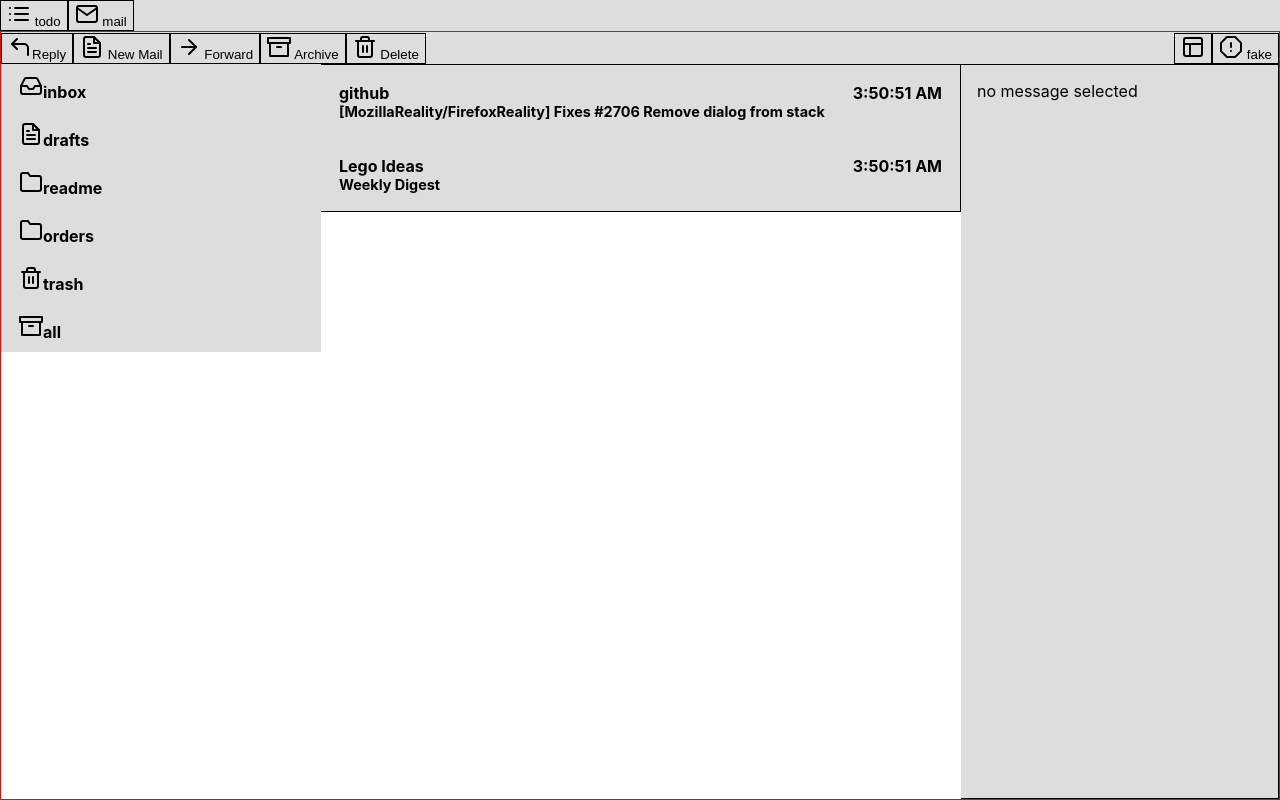
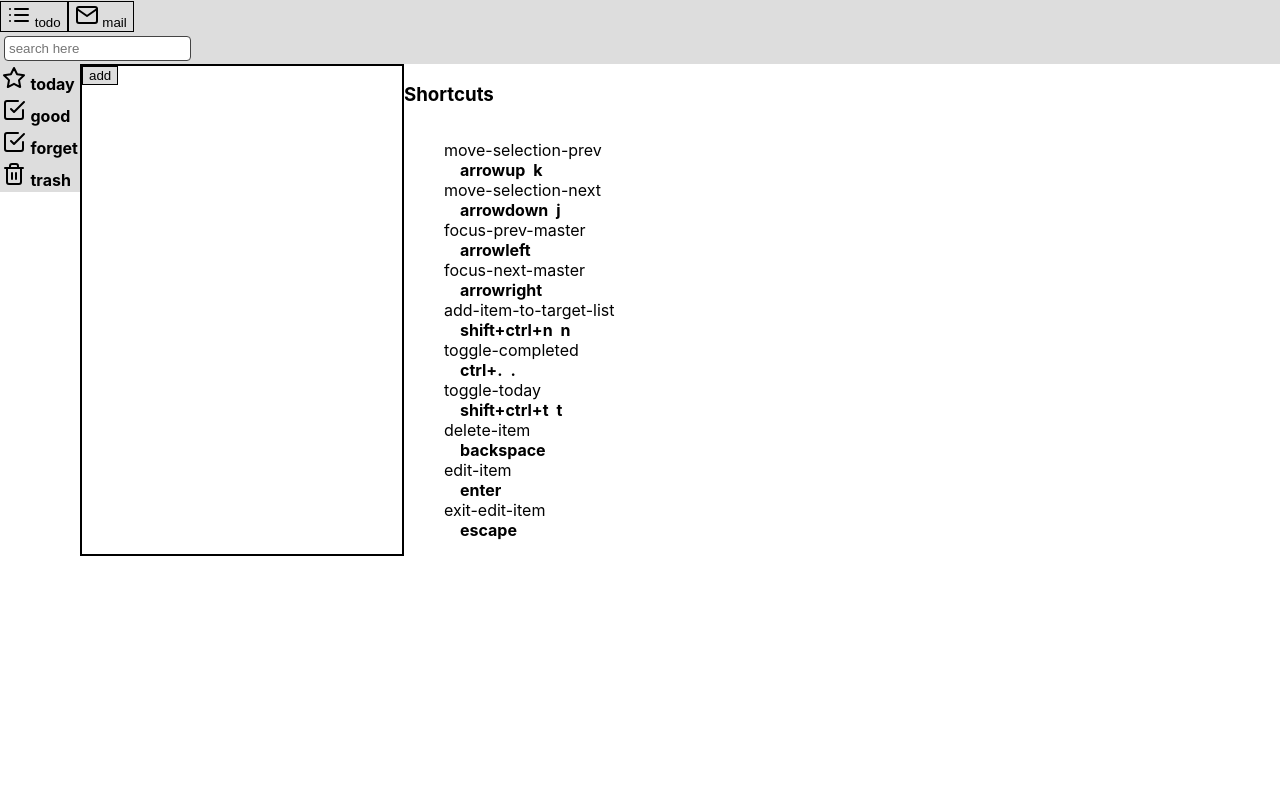
Before and after one commit to joshmarinacci/todomanager, a React (Create React App) app: page / in a window 1280 px wide. Built offline with nearby package versions, Linux system fonts and the light colour scheme.

Commit message:
switch todo app to new list system make the itemviewitem steal focus for itself so the event handlers work

```diff
--- a/src/App.js
+++ b/src/App.js
@@ -6,7 +6,7 @@ import {MailApp} from './mailapp.js'
 import {List, Mail} from "react-feather"
 
 function App() {
-    const [app, setApp] = useState('mail')
+    const [app, setApp] = useState('todo')
     const switchTodo = () => setApp('todo')
     const switchMail = () => setApp('mail')
     let appcontent = ""
--- a/src/items.js
+++ b/src/items.js
@@ -1,6 +1,6 @@
 import React, {useContext, useEffect, useRef, useState} from 'react'
 import {ActionContext, useActionScope} from './actions.js'
-import {HBox, makeClassNames, PopupButton, Spacer, VBox} from './layout.js'
+import {FocusContext, GenericListView, HBox, makeClassNames, PopupButton, Spacer, VBox} from './layout.js'
 import {StorageContext, useObjectUpdate, useQuery} from './storage.js'
 import {Star, File} from 'react-feather'
 
@@ -21,8 +21,6 @@ const ItemEditPanel = ({item, setEditing}) => {
     const endEditing = () => setEditing(false)
 
     const handlers = useActionScope('edit-item',{
-        'toggle-completed': toggleCompleted,
-        'toggle-today': toggleToday,
         'exit-edit-item': endEditing,
     })
 
@@ -58,27 +56,26 @@ const ItemEditPanel = ({item, setEditing}) => {
     </div>
 }
 
-const ItemViewItem = ({item, setEditing, isSelected, setSelected, listFocused})=>{
+const ItemViewItem = ({item, setEditing, focusName, selected})=>{
     const hbox = useRef()
     const storage = useContext(StorageContext)
     const [setProp] = useObjectUpdate(storage,'items',item)
     const toggleCompleted = () => setProp('completed',!item.completed)
-    const toggleToday = () => setProp('today',!item.today)
+    const fm = useContext(FocusContext)
+    useEffect(() => {
+        const check = () => {
+            if (hbox.current && selected && fm.getMasterFocus() === focusName) hbox.current.focus()
+        }
+        check()
+        fm.on(check)
+        return ()=>fm.off(check)
+    })
     const handlers = useActionScope('item',{
-        'toggle-completed': toggleCompleted,
-        'toggle-today': toggleToday,
         'edit-item': ()=>  setEditing(true),
         'exit-edit-item': ()=>setEditing(false),
-        'delete-item':()=> setProp('deleted',!item.deleted),
     })
 
-    useEffect(()=>{
-        if(listFocused && isSelected && hbox.current) {
-            hbox.current.focus()
-        }
-    },[listFocused, isSelected])
     const cls = makeClassNames({
-        'selected':isSelected,
         'hbox':true,
         'todo-item':true,
         'deleted':item.deleted,
@@ -87,9 +84,8 @@ const ItemViewItem = ({item, setEditing, isSelected, setSelected, listFocused})=
                 tabIndex={0}
                 className={cls}
                 onKeyDown={handlers.onKeyDown}
-                onClick={() => setSelected(item)}
                 onDoubleClick={()=>setEditing(true)}
-    >
+        >
         <TodayIndicator item={item}/>
         <input type="checkbox" checked={item.completed} onChange={toggleCompleted}/>
         <VBox>
@@ -116,47 +112,53 @@ const NotesIndicator = ({item})=>{
         return <b className={'empty-icon'}></b>
     }
 }
-const TodoItemView = ({setSelected, isSelected, item, listFocused})=>{
+const TodoItemView = ({item, focusName, selected})=>{
     const [editing, setEditing] = useState(false)
     if(editing) {
         return <ItemEditPanel item={item} setEditing={setEditing}/>
     } else {
-        return <ItemViewItem item={item} setEditing={setEditing} setSelected={setSelected} isSelected={isSelected} listFocused={listFocused}/>
+        return <ItemViewItem item={item} setEditing={setEditing} focusName={focusName} selected={selected}/>
     }
 }
 
 export const ItemsListView = ({query, project, focused}) => {
     const storage = useContext(StorageContext)
-    const [items] = useQuery(query)
-    const [sel, setSel] = useState(items[0])
-    useEffect(()=>{
-        if(items.length > 0) {
-            setSel(items[0])
-        } else {
-            setSel(null)
-        }
-    },[project,query,focused])
+    const [sel, setSel] = useState(null)
     const addItem = () => {
-        const item = am.getAction("add-item-to-target-list")(storage,project)
+        const item = storage.insert('items', {
+            title: 'empty item',
+            tags: [],
+            project:project.id,
+            completed:false,
+            today:(project.special && project.title === 'today'),
+            notes:"",
+            deleted:false,
+        })
         setSel(item)
     }
+    const fm = useContext(FocusContext)
     const handlers = useActionScope('list',{
-        'move-selection-prev':()=>{
-            const index = items.indexOf(sel)
-            if(index > 0) setSel(items[index-1])
+        'focus-prev-master': () => {
+            fm.setMasterFocus('projects')
         },
-        'move-selection-next':()=>{
-            const index = items.indexOf(sel)
-            if(index < items.length-1) setSel(items[index+1])
+        'focus-next-master': () => {
         },
         'add-item-to-target-list':addItem,
+        'toggle-completed': ()=>{
+            storage.update('items',sel,'completed',!sel.completed)
+        },
+        'toggle-today': () => {
+            storage.update('items',sel,'today',!sel.today)
+        },
+        'delete-item':(e)=> {
+            if(e.target.classList.contains('todo-item')) {
+                storage.update('items',sel,'deleted',!sel.deleted)
+            }
+        },
     })
-    const am = useContext(ActionContext)
-    const isFocused = (focused==='items')
     const cls = makeClassNames({
         'list-view':true,
         'items-view':true,
-        'focused':isFocused,
     })
     let emptyTrash = ""
     const emptyTrashAction = () => {
@@ -167,15 +169,16 @@ export const ItemsListView = ({query, project, focused}) => {
         emptyTrash = <button onClick={emptyTrashAction}>empty</button>
         addButton = ""
     }
-    return <VBox className={cls}
-                 onKeyDown={handlers.onKeyDown}>
-        {items.map(item => <TodoItemView
-            key={item.id}
-            item={item}
-            isSelected={item===sel}
-            setSelected={setSel}
-            listFocused={isFocused}
-        />)}
+    return <VBox className={cls}  onKeyDown={handlers.onKeyDown}>
+        <GenericListView
+            className={'items-list-view'}
+            ItemTemplate={TodoItemView}
+            selectedItem={sel}
+            setSelectedItem={setSel}
+            focusName={'items'}
+            query={query}
+            autoFocus={false}
+        />
         <HBox>
             {emptyTrash}
             {addButton}
--- a/src/layout.js
+++ b/src/layout.js
@@ -146,6 +146,7 @@ function GenericListItemView({
                                  ItemClassName,
                                  ItemProps,
                                  focusName,
+                                 autoFocus,
                              }) {
 
     const isSelected = item === selectedItem
@@ -158,7 +159,7 @@ function GenericListItemView({
     const fm = useContext(FocusContext)
     useEffect(() => {
         const check = () => {
-            if (hbox.current && item === selectedItem && fm.getMasterFocus() === focusName) {
+            if (hbox.current && item === selectedItem && fm.getMasterFocus() === focusName && autoFocus) {
                 hbox.current.focus()
             }
         }
@@ -176,21 +177,21 @@ function GenericListItemView({
         }}
         tabIndex={0}
     >
-        <ItemTemplate item={item} {...ItemProps}/>
+        <ItemTemplate item={item} focusName={focusName} selected={isSelected} {...ItemProps}/>
     </div>
 }
 
 export function GenericListView({
                              className,
-                             style,
                              query,
                              ItemTemplate,
                              selectedItem,
                              setSelectedItem,
                              ItemClassName,
-    ItemProps,
-    actionHandlers,
-    focusName,
+                             ItemProps,
+                             actionHandlers,
+                             focusName,
+                             autoFocus=true
                          }) {
     const [data] = useQuery(query)
     const css = makeClassNames({
@@ -234,6 +235,7 @@ export function GenericListView({
                 ItemProps={ItemProps}
                 selectedItem={selectedItem}
                 focusName={focusName}
+                autoFocus={autoFocus}
             />
         })}
     </div>
--- a/src/projects.js
+++ b/src/projects.js
@@ -1,36 +1,28 @@
 import React, {useContext, useEffect, useRef, useState} from 'react'
 import {StorageContext, useQuery} from './storage.js'
 import {useActionScope} from './actions.js'
-import {makeClassNames} from './layout.js'
+import {FocusContext, GenericListView, makeClassNames} from './layout.js'
 import {Star, Trash, Trash2, CheckSquare} from "react-feather"
 
-const ProjectItemView = ({selectedProject, setSelectedProject, project, listFocused})=> {
-    const hbox = useRef()
-    useEffect(()=>{
-        if(listFocused && selectedProject === project) hbox.current.focus()
-    },[listFocused, selectedProject, project])
-    const cls = makeClassNames({
-        selected:(project===selectedProject),
-        hbox:true,
-        'project-item':true,
-    })
+const ProjectItemView = ({item})=> {
+    const project = item
     let icon = <CheckSquare/>
     if(project.special && project.title === 'today')  icon = <Star/>
     if(project.special && project.title === 'trash')  icon = <Trash2/>
-    return <div ref={hbox} tabIndex={0} className={cls} key={project.id}
-                onClick={()=>{
-                    setSelectedProject(project)
-                    hbox.current.focus()
-                }}
-    > {icon} <b className={"title"}>{project.title}</b></div>
+    return <div> {icon} <b className={"title"}>{project.title}</b></div>
 }
 
-export const ProjectsListView = ({selectedProject, setSelectedProject, focusedList})=> {
+export const ProjectsListView = ({selectedProject, setSelectedProject})=> {
     const storage = useContext(StorageContext)
     const [apq] = useState(()=> storage.createQuery('projects',()=>true))
     const [projects] = useQuery(apq)
-    const box = useRef()
+    const fm = useContext(FocusContext)
     const handlers = useActionScope('list',{
+        'focus-prev-master': () => {
+        },
+        'focus-next-master': () => {
+            fm.setMasterFocus('items')
+        },
         'move-selection-prev':()=>{
             const index = projects.indexOf(selectedProject)
             if(index > 0) setSelectedProject(projects[index-1])
@@ -40,21 +32,14 @@ export const ProjectsListView = ({selectedProject, setSelectedProject, focusedLi
             if(index < projects.length-1) setSelectedProject(projects[index+1])
         },
     })
-    useEffect(()=>{
-        if(focusedList === 'lists' && box.current) box.current.focus()
-    },[focusedList])
-    const cls = makeClassNames({
-        vbox:true,
-        'list-view':true,
-        focused:(focusedList==='lists')
-    })
-    return <div ref={box} className={cls} onKeyDown={handlers.onKeyDown}>
-        {projects.map(project => <ProjectItemView
-            key={project.id}
-            project={project}
-            selectedProject={selectedProject}
-            setSelectedProject={setSelectedProject}
-            listFocused={focusedList==='lists'}
-        />)}
+    return <div onKeyDown={handlers.onKeyDown}>
+        <GenericListView
+            className={'projects-list-view'}
+            ItemTemplate={ProjectItemView}
+            selectedItem={selectedProject}
+            setSelectedItem={setSelectedProject}
+            focusName={'projects'}
+            query={apq}
+        />
     </div>
 }
--- a/src/todoapp.js
+++ b/src/todoapp.js
@@ -1,7 +1,7 @@
 import React, {useContext, useEffect, useRef, useState} from 'react'
 import {ActionContext, AM, ShortcutsPanel, useActionScope} from './actions.js'
 import {QueryStorage, StorageContext} from './storage.js'
-import {HBox, Toolbar, VBox} from './layout.js'
+import {FocusContext, FocusManager, HBox, Toolbar, VBox} from './layout.js'
 import {ProjectsListView} from './projects.js'
 import {ItemsListView} from './items.js'
 
@@ -77,11 +77,35 @@ export const TodoApp = () => {
     storage.load().then(()=>{
         if(storage.isEmpty()) makeInitialData()
     })
+    AM.registerKeys([
 
+        //navigation
+        {action: 'move-selection-prev', key: 'ArrowUp', scope: 'list'},
+        {action: 'move-selection-prev', key: 'k', scope: 'list'},
+        {action: 'move-selection-next', key: 'ArrowDown', scope: 'list'},
+        {action: 'move-selection-next', key: 'j', scope: 'list'},
+        {action: 'focus-prev-master',  key:'ArrowLeft',  scope:'list'  },
+        {action: 'focus-next-master',  key:'ArrowRight',  scope:'list'  },
+
+        //list scope
+        {action: 'add-item-to-target-list',  scope:'list',  key: 'N',  control:true,  shift:true,  },
+        {action: 'add-item-to-target-list',  scope:'list',  key: 'N',  alt:true, },
+        {action: 'toggle-completed', scope:'list', key: 'period',  control:true},
+        {action: 'toggle-completed', scope: 'list', key: 'period',  alt:true },
+        {action: 'toggle-today',  scope: 'list', key:'t',  control:true,  shift:true },
+        {action: 'toggle-today',  scope:'list',  key:'t',  alt:true },
+        {action: 'delete-item',   scope:'list',  key:'backspace' },
+
+        //item scope
+        {action: 'edit-item',   key: 'Enter',  scope:'item',  },
+        { action: 'exit-edit-item',   key:'escape', scope:'edit-item',   },
+    ])
 
     return <ActionContext.Provider value={AM}>
         <StorageContext.Provider value={storage}>
-            <TodoAppContent/>
+            <FocusContext.Provider value={new FocusManager()}>
+                <TodoAppContent/>
+            </FocusContext.Provider>
         </StorageContext.Provider>
     </ActionContext.Provider>
 }
@@ -89,7 +113,6 @@ export const TodoApp = () => {
 const TodoAppContent = () => {
     const storage = useContext(StorageContext)
     const [selectedProject,setSelectedProject] = useState(null)
-    const [focusedList, setFocusedList] = useState("lists")
     const [query,setQuery] = useState(()=>{
         return storage.createQuery('items',(it)=>(selectedProject && it.project === selectedProject.id))
     })
@@ -106,11 +129,8 @@ const TodoAppContent = () => {
     const endSearching = () => {
         changeSelectedProject(selectedProject)
         setSearching(false)
-        setFocusedList("items")
     }
     const handlers = useActionScope('list',{
-        'nav-items': () => setFocusedList("items"),
-        'nav-lists': () => setFocusedList("lists"),
         'find-item': () => setSearching(true)
     })
     return <VBox>
@@ -118,8 +138,8 @@ const TodoAppContent = () => {
             <SearchBox searching={searching} setSearching={endSearching} setQuery={setQuery}/>
         </Toolbar>
         <HBox className={'grow stretch'} onKeyDown={handlers.onKeyDown}>
-            <ProjectsListView selectedProject={selectedProject} setSelectedProject={changeSelectedProject} focusedList={focusedList}/>
-            <ItemsListView query={query} project={selectedProject} focused={focusedList}/>
+            <ProjectsListView selectedProject={selectedProject} setSelectedProject={changeSelectedProject}/>
+            <ItemsListView query={query} project={selectedProject}/>
             <VBox>
                 <h3>Shortcuts</h3>
                 <ShortcutsPanel/>
```
